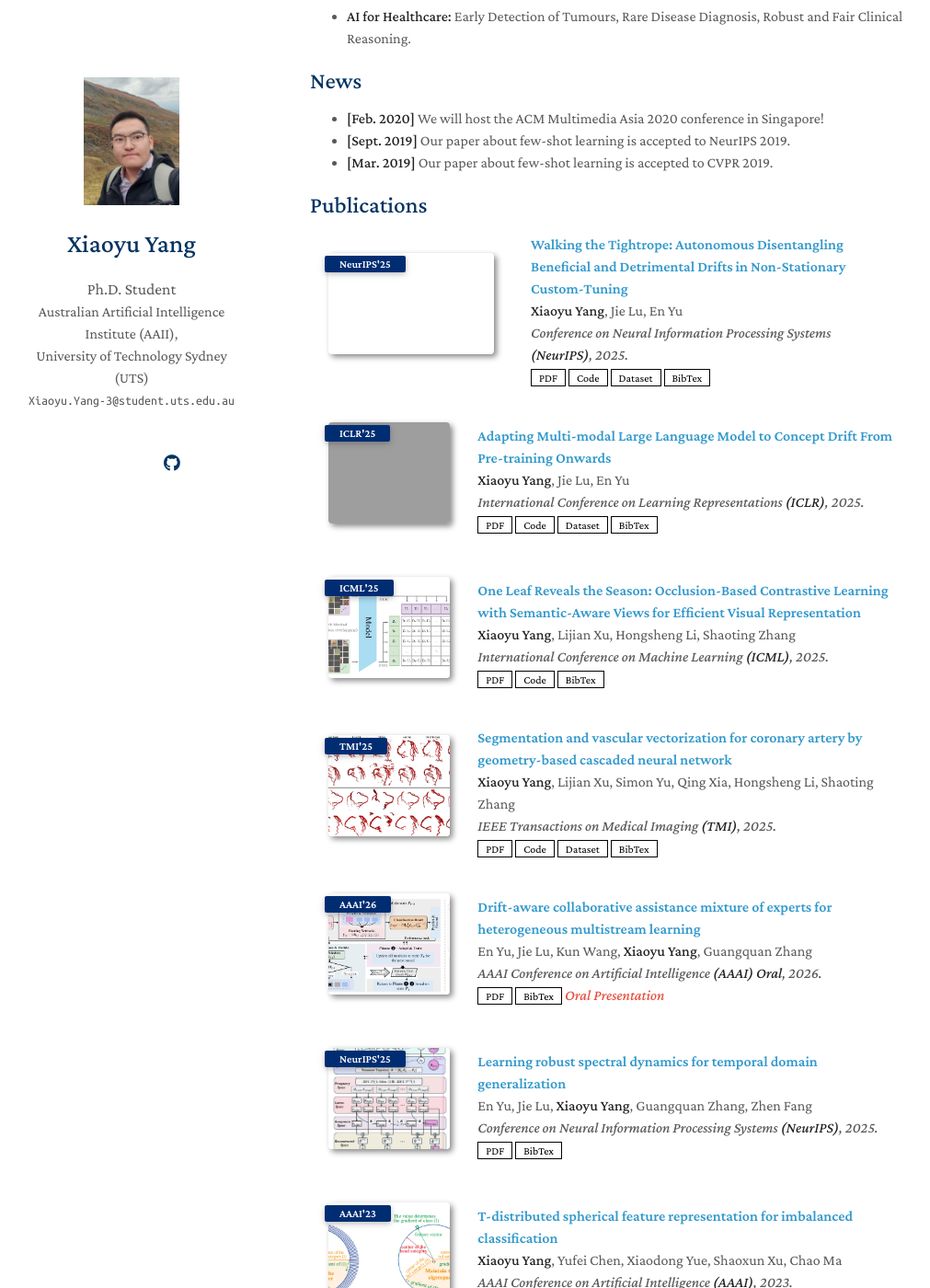
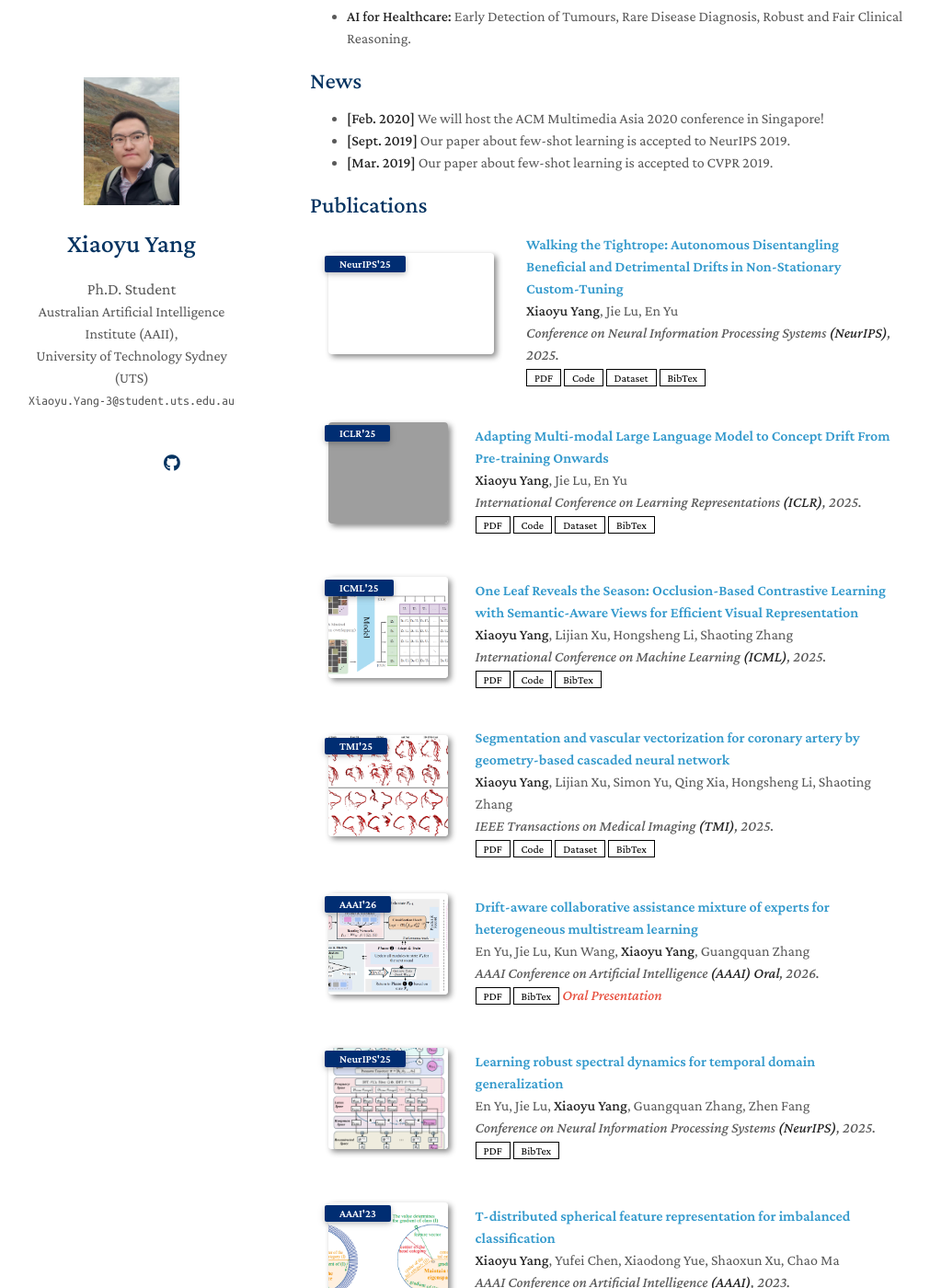
Before and after one commit to XiaoyuYoung/XiaoyuYoung.github.io, a Jekyll site: the page built from index.md, in a window 1280 px wide and 1400 px high, scrolled down 333 px. Shown: the whole window at 92% size, without its empty margins (133-1144 px from the left). Built offline with Jekyll 4.4.1, drawn with Linux system fonts in a browser that asks for light colours; a style sheet for code colours, icons or effects is not loaded; our own code applies the rules of GitHub Pages for plain Markdown files; grey boxes are pictures that could not be loaded.

Commit message:
Update publications.css

```diff
--- a/assets/css/publications.css
+++ b/assets/css/publications.css
@@ -79,12 +79,4 @@ blockquote { background: var(--global-bg-color); border-left: 2px solid var(--gl
 
 .publications ol.bibliography li div.abstract.hidden.open { border-color: var(--global-text-color); }
 
-/* .publications ol.bibliography li .teaser { border-radius: 8px; box-shadow: 3px 3px 6px #888; height: 123px; width: 270px; margin-top: 5px; margin-left: 5px; margin-bottom: 5px; object-fit: cover; } */
-
-.publications ol.bibliography li .teaser {
-    border-radius: 8px;
-    box-shadow: 3px 3px 6px #888;
-    /* 删掉或注释掉具体的 width 和 height */
-    margin: 5px;
-    object-fit: cover;
-}
+.publications ol.bibliography li .teaser { border-radius: 8px; box-shadow: 3px 3px 6px #888; height: 123px; width: 270px; margin-top: 5px; margin-left: 5px; margin-bottom: 5px; object-fit: cover; }
```
